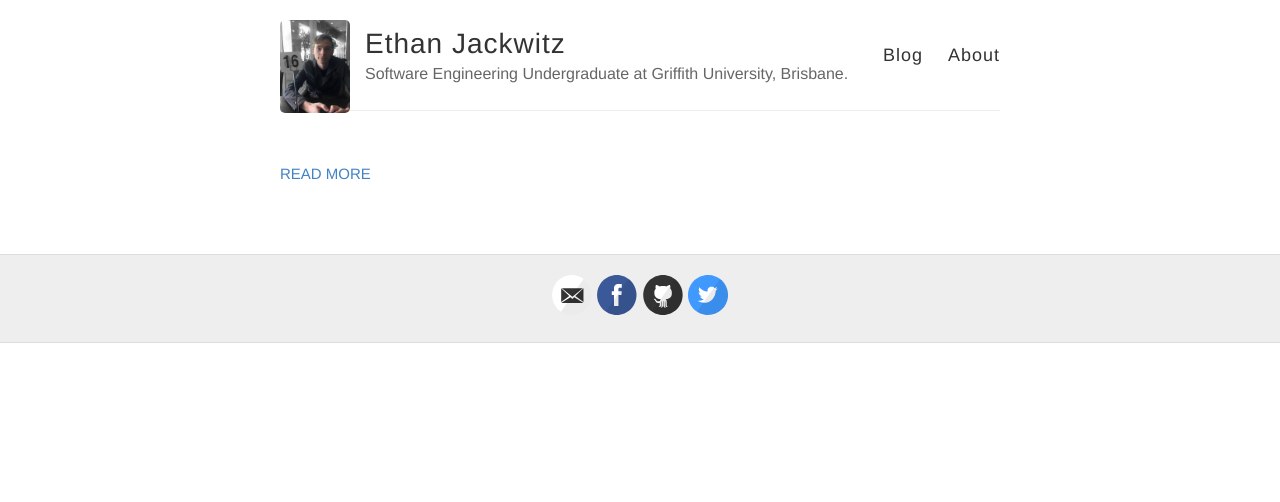
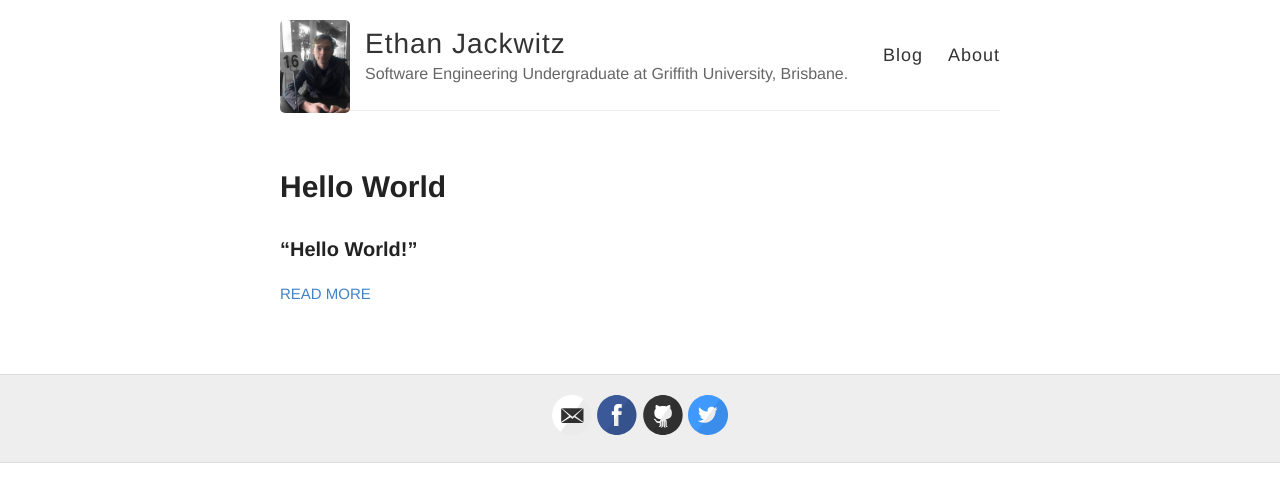
Before and after one commit to VDKA/blog3623, a Jekyll site: the page built from index.html, in a window 1280 px wide. Shown: the top 502 px of the page. Built offline with Jekyll 4.4.1, drawn with Linux system fonts in a browser that asks for light colours; Markdown is read by kramdown in place of the engine named in the settings.

Commit message:
Fixed an error rising from the page title set on the hello world post
Signed-off-by: Ethan Jackwitz <ethanjackwitz@gmail.com>

```diff
--- a/_posts/2015-07-30-Hello-World.md
+++ b/_posts/2015-07-30-Hello-World.md
@@ -1,6 +1,6 @@
 ---
 layout: post
-title: init(post: "First Post!")
+title: Hello World
 ---
 
 ### "Hello World!"
```
